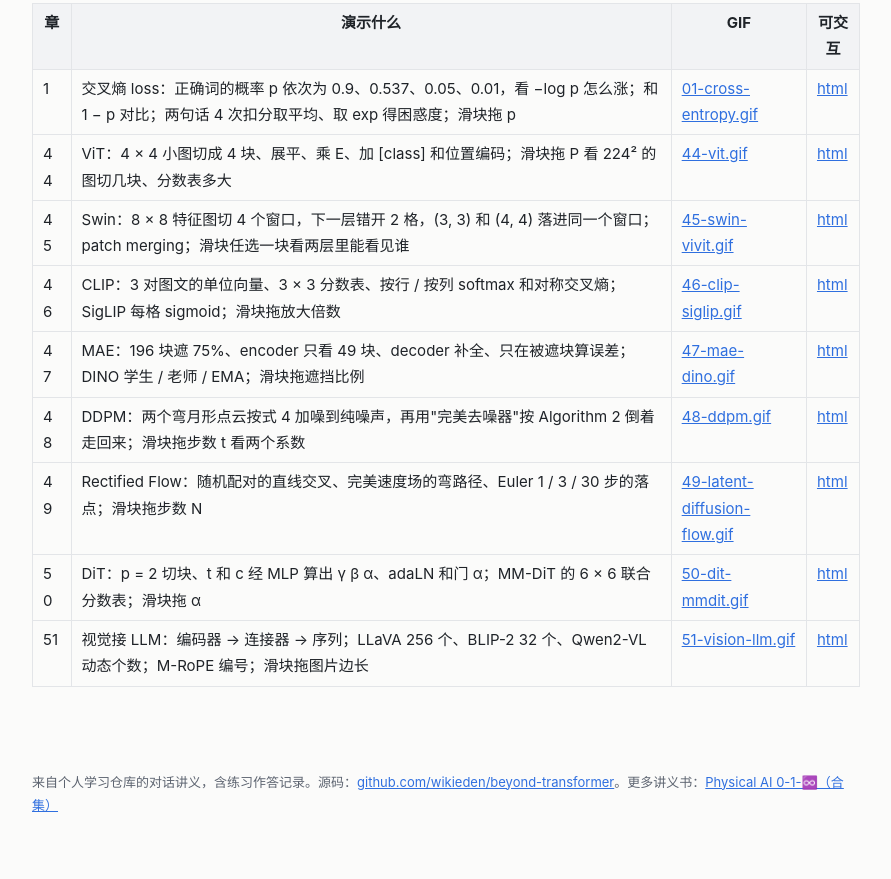
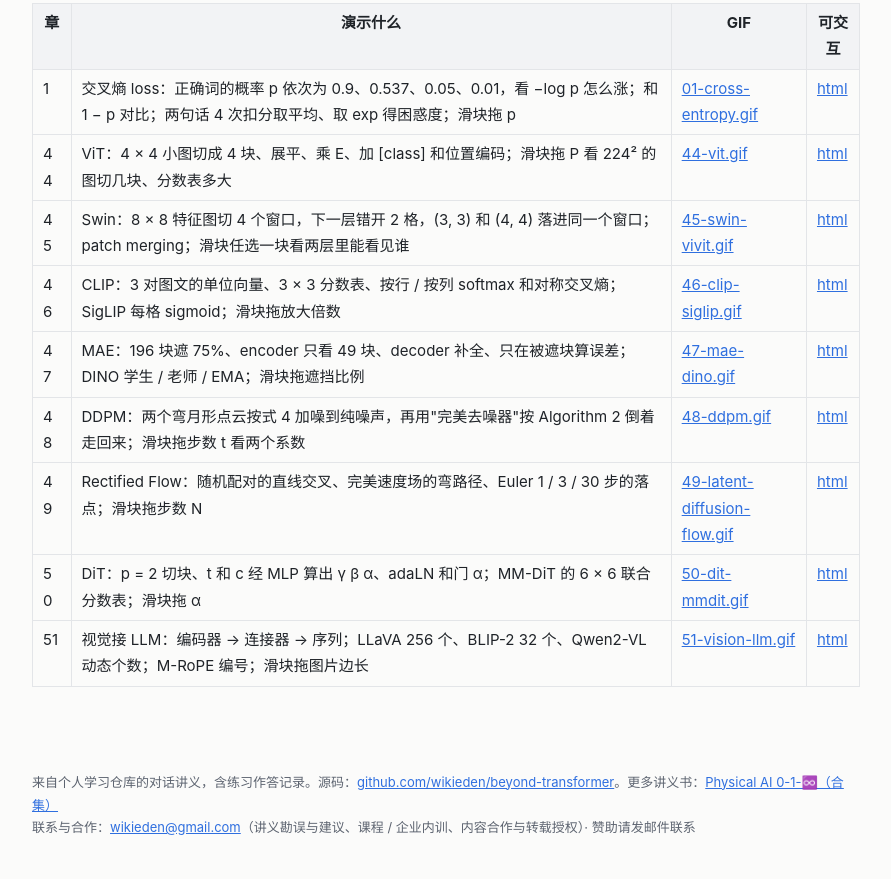
Before and after one commit to wikieden/beyond-transformer, a plain HTML site: page animations/index.html in a window 1280 px wide. Shown: the part 481-1360 px from the top of the page, without its empty margins (194-1085 px from the left). Before the commit the page ends 1337 px from the top, so only its background shows below. Drawn offline with nearby package versions, Linux system fonts and the light colour scheme.

Commit message:
页脚与集合页加联系与合作方式

```diff
--- a/animations/index.html
+++ b/animations/index.html
@@ -143,7 +143,7 @@ footer{max-width:860px;margin:0 auto;padding:0 16px 40px;color:var(--mute);font-
 </tbody>
 </table>
 </main>
-<footer>来自个人学习仓库的对话讲义，含练习作答记录。源码：<a href="https://github.com/wikieden/beyond-transformer">github.com/wikieden/beyond-transformer</a>。更多讲义书：<a href="https://wikieden.github.io/ai-books/">Physical AI 0-1-♾️（合集）</a></footer>
+<footer>来自个人学习仓库的对话讲义，含练习作答记录。源码：<a href="https://github.com/wikieden/beyond-transformer">github.com/wikieden/beyond-transformer</a>。更多讲义书：<a href="https://wikieden.github.io/ai-books/">Physical AI 0-1-♾️（合集）</a><br>联系与合作：<a href="mailto:wikieden@gmail.com">wikieden@gmail.com</a>（讲义勘误与建议、课程 / 企业内训、内容合作与转载授权）· 赞助请发邮件联系</footer>
 <script>(function(){var d=document.documentElement,K=["s","m","l","xl"];
 function save(k,v){try{v?localStorage.setItem(k,v):localStorage.removeItem(k)}catch(e){}}
 var s=document.getElementById("ab-theme");if(s){s.value=d.dataset.theme||"";s.onchange=function(){if(s.value)d.dataset.theme=s.value;else delete d.dataset.theme;save("ab-theme",s.value)}}
```
Also changed, not shown: index.html (+1 -1 lines), lessons/01-cross-entropy.html (+1 -1 lines), lessons/44-vit.html (+1 -1 lines), lessons/45-swin-vivit.html (+1 -1 lines), lessons/46-clip-siglip.html (+1 -1 lines), lessons/47-mae-dino.html (+1 -1 lines), lessons/48-ddpm.html (+1 -1 lines), lessons/49-latent-diffusion-flow.html (+1 -1 lines), lessons/50-dit-mmdit.html (+1 -1 lines), lessons/51-vision-llm.html (+1 -1 lines), lessons/appendix-glossary.html (+1 -1 lines), lessons/index.html (+1 -1 lines), review.html (+1 -1 lines), 1 other file.
